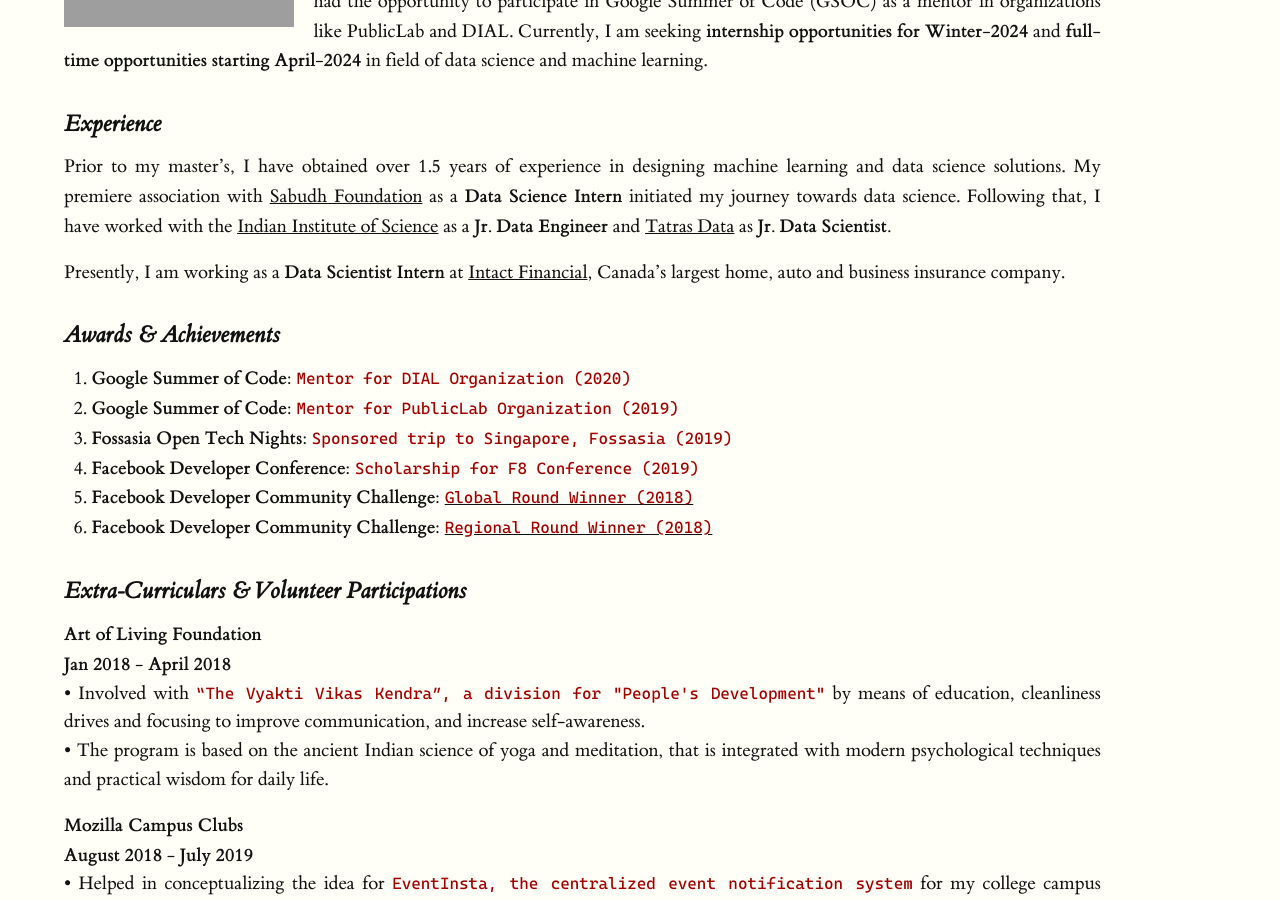
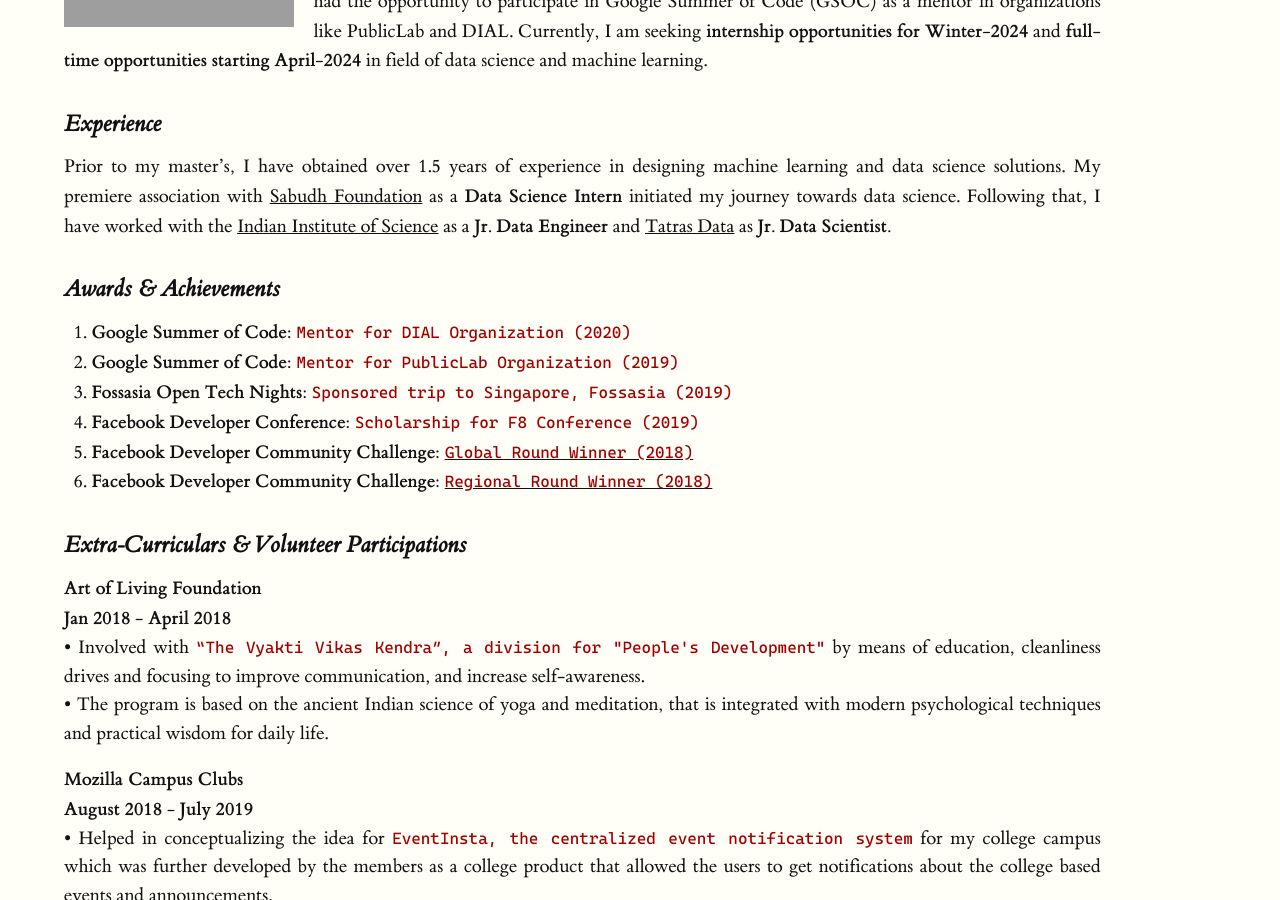
Before and after one commit to coderjolly/coderjolly.github.io, a Jekyll site: the page built from index.md, in a window 1280 px wide and 900 px high, scrolled down 388 px. Built offline with Jekyll 4.4.1, drawn with Linux system fonts in a browser that asks for light colours; a style sheet for code colours, icons or effects is not loaded; grey boxes are pictures that could not be loaded.

Commit message:
Updated index.md

```diff
--- a/index.md
+++ b/index.md
@@ -22,7 +22,7 @@ Before moving to the realm of data science, I have contributed in backend web de
 
 Prior to my master’s, I have obtained over 1.5 years of experience in designing machine learning and data science solutions. My premiere association with [Sabudh Foundation](https://sabudh.org/){:target="_blank"} as a **Data Science Intern** initiated my journey towards data science. Following that, I have worked with the [Indian Institute of Science](https://www.serc.iisc.ac.in/supercomputer/for-traditional-hpc-simulations-param-pravega/){:target="_blank"} as a **Jr. Data Engineer** and  [Tatras Data](https://tatrasdata.com/){:target="_blank"} as **Jr. Data Scientist.**
 
-Presently, I am working as a **Data Scientist Intern** at [Intact Financial](https://intactlab.ca/), Canada's largest home, auto and business insurance company.
+<!-- Presently, I am working as a **Data Scientist Intern** at [Intact Financial](https://intactlab.ca/), Canada's largest home, auto and business insurance company. -->
 
 <!-- &#8226; [**Tatras Data Services**](https://tatrasdata.com/){:target="_blank"} &nbsp;&nbsp;&nbsp;&nbsp;&nbsp;&nbsp;&nbsp;&nbsp;&nbsp;&nbsp;&nbsp;&nbsp;&nbsp;&nbsp;&nbsp;&nbsp;&nbsp;&nbsp;&nbsp;&nbsp;&nbsp;&nbsp;&nbsp;&nbsp;&nbsp;&nbsp;&nbsp;&nbsp;&nbsp;&nbsp;&nbsp;&nbsp;&nbsp;&nbsp;&nbsp;&nbsp;&nbsp;&nbsp;&nbsp;&nbsp;&nbsp;&nbsp;&nbsp;&nbsp;&nbsp;&nbsp;&nbsp;&nbsp;&nbsp;&nbsp;&nbsp;&nbsp;&nbsp;&nbsp;&nbsp;&nbsp;&nbsp;&nbsp;&nbsp;&nbsp;&nbsp;&nbsp;&nbsp;&nbsp;&nbsp;&nbsp;&nbsp;&nbsp;&nbsp;&nbsp;&nbsp;&nbsp;&nbsp;&nbsp;&nbsp;&nbsp;&nbsp;&nbsp;&nbsp;&nbsp;&nbsp;&nbsp;&nbsp;&nbsp;&nbsp;&nbsp;&nbsp;&nbsp;&nbsp;&nbsp;&nbsp;&nbsp;&nbsp;&nbsp;&nbsp;&nbsp;&nbsp;&nbsp;&nbsp;&nbsp;&nbsp;&nbsp;&nbsp;&nbsp;&nbsp;&nbsp;&nbsp;&nbsp;&nbsp;&nbsp;&nbsp;&nbsp;&nbsp;&nbsp;&nbsp;&nbsp;&nbsp;&nbsp;&nbsp;&nbsp;&nbsp;&nbsp;&nbsp;&nbsp;&nbsp;&nbsp;&nbsp;&nbsp;&nbsp;&nbsp;&nbsp;&nbsp;&nbsp;&nbsp;&nbsp;&nbsp;&nbsp;&nbsp;&nbsp;&nbsp;&nbsp;&nbsp;&nbsp;&nbsp;&nbsp;&nbsp;&nbsp;&nbsp;&nbsp;&nbsp;&nbsp;&nbsp;&nbsp;&nbsp;&nbsp;&nbsp;&nbsp;&nbsp;&nbsp;&nbsp;&nbsp; **December 2021 - August 2022**<br/>
 &nbsp;&nbsp; `Junior Data Scientist`
```
